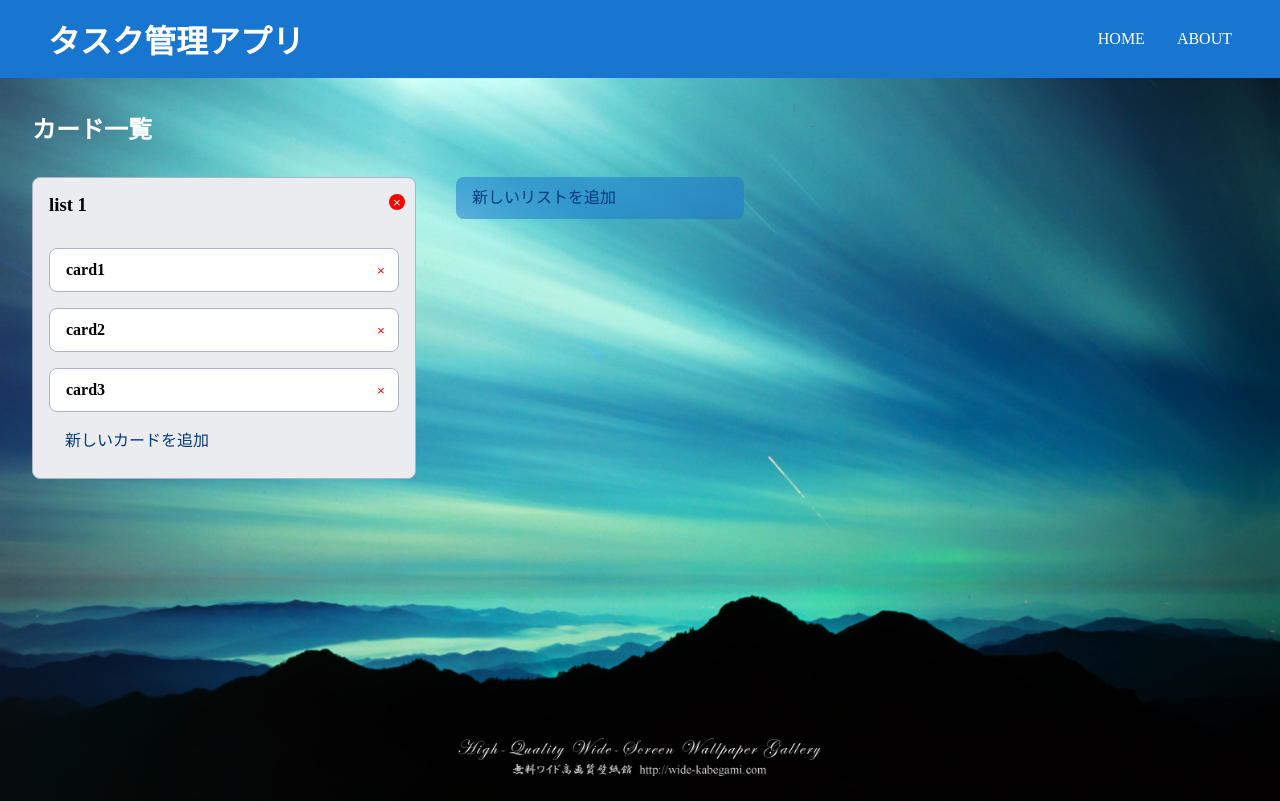
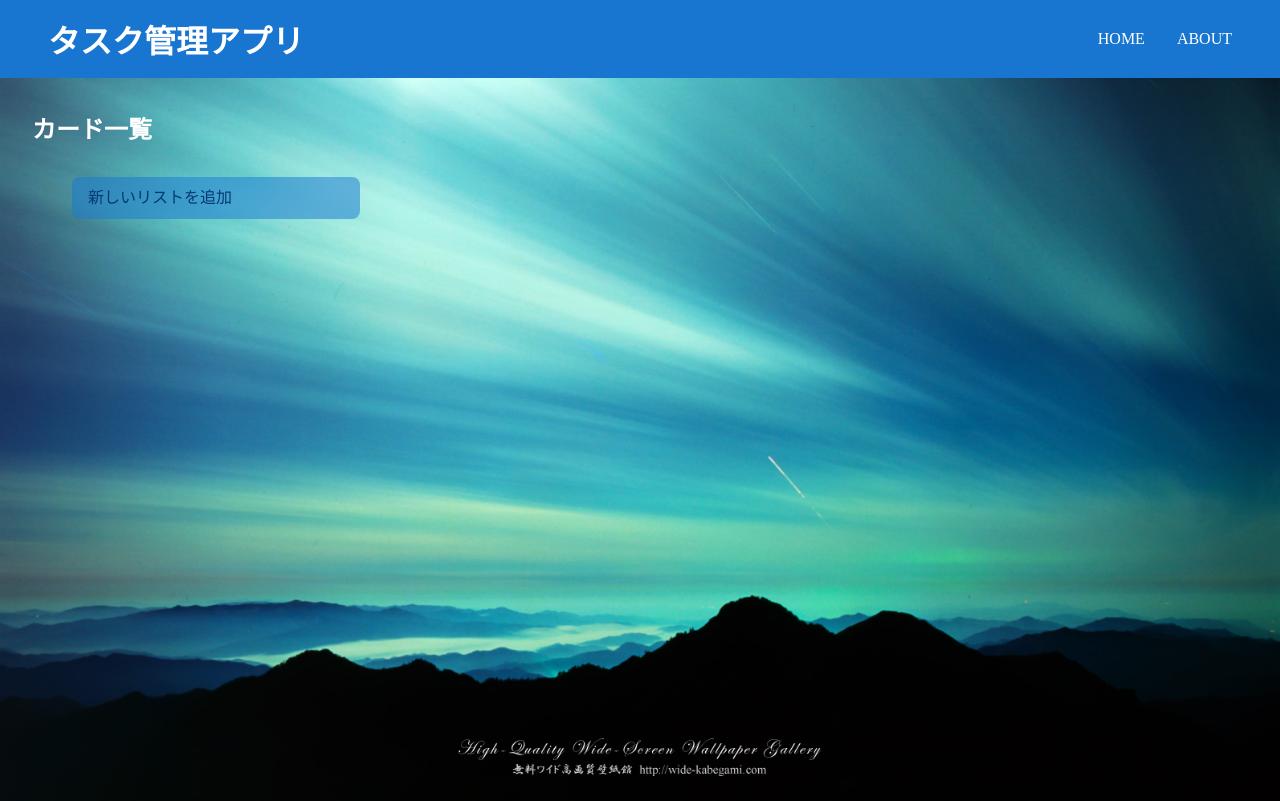
Before and after one commit to makabe-shunto/Vuejs-Demo, a Vue app in the folder tollero-demo/: page / in a window 1280 px wide. Built offline with nearby package versions, Linux system fonts and the light colour scheme.

Commit message:
リスト入れ替えまで実装

```diff
--- a/tollero-demo/package.json
+++ b/tollero-demo/package.json
@@ -13,6 +13,7 @@
     "sass-loader": "^10.1.1",
     "vue": "^2.6.11",
     "vue-router": "^3.5.2",
+    "vuedraggable": "^2.24.3",
     "vuex": "^3.6.2"
   },
   "devDependencies": {
--- a/tollero-demo/src/store/index.js
+++ b/tollero-demo/src/store/index.js
@@ -6,15 +6,18 @@ Vue.use(Vuex)
 export default new Vuex.Store({
   state: {
     lists: [
-      {
-        title: "list 1",
-        cards: ["card1", "card2", "card3"],
-      },
+      // {
+      //   title: "list 1",
+      //   cards: ["card1", "card2", "card3"],
+      // },
     ],
   },
   mutations: {
     addList(state, title) {
-      state.lists.push({ title: title });
+      state.lists.push({
+        title: title,
+        cards: [],
+      });
     },
     removeList(state, payload) {
       state.lists.splice(payload.listIndex, 1);
@@ -26,6 +29,9 @@ export default new Vuex.Store({
     },
     removeCard(state, payload) {
       state.lists[payload.listIndex].cards.splice(payload.cardIndex, 1)
+    },
+    updateList(state, payload) {
+      state.list = payload.lists
     },
   },
   actions: {
@@ -41,6 +47,9 @@ export default new Vuex.Store({
     removeCard({ commit }, payload) {
       commit("removeCard", payload);
     },
+    updateList({ commit }, payload) {
+      commit("updateList", payload)
+    },
   },
   modules: {
   }
--- a/tollero-demo/src/views/Bord.vue
+++ b/tollero-demo/src/views/Bord.vue
@@ -3,6 +3,7 @@
         <h2 class="bord__ttl">カード一覧</h2>
         <div class="bord__wrap">
             <div class="bord__cards">
+                <Draggable class="bord__cards" animation="150" @end="updateList" :list="lists">
                     <List
                         v-for="(list, index) in lists"
                         :list="list"
@@ -10,6 +11,7 @@
                         :key="list.id"
                     />
                     <ListCreate />
+                </Draggable>
             </div>
         </div>
     </div>
@@ -18,10 +20,17 @@
 <script>
     import List from "@/components/List";
     import ListCreate from "@/components/ListCreate";
+    import Draggable from "vuedraggable";
     export default {
         components: {
             List,
             ListCreate,
+            Draggable,
+        },
+        methods: {
+            updateList() {
+                this.$store.dispatch("updateList", { lists: this.lists });
+            },
         },
         computed: {
             lists() {
```
Also changed, not shown: 1 other file (tests, documents, lock files or other folders). Lines whose indentation alone changed are shown as unchanged.
